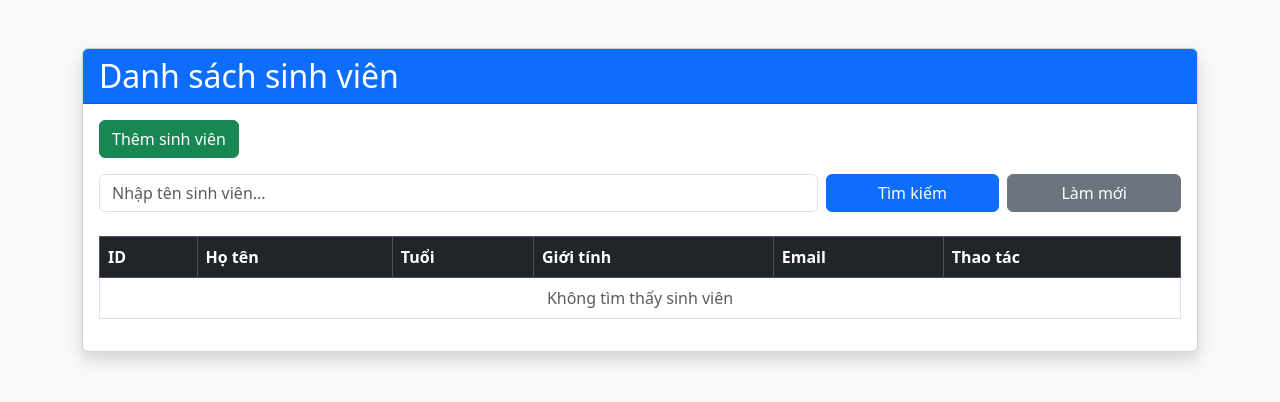
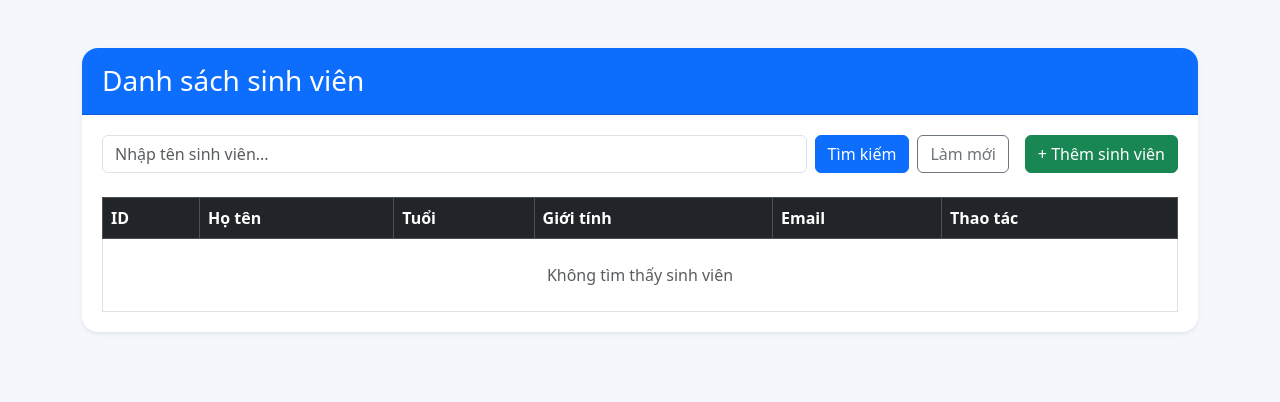
Before and after one commit to TanVyIT/baigiuaky, a Spring Boot app: page /students in a window 1280 px wide. Shown: the top 402 px of the page. Run offline with Spring Boot 4, Linux system fonts and the light colour scheme.

Commit message:
Update student list and forms

```diff
--- a/src/main/resources/templates/student-form.html
+++ b/src/main/resources/templates/student-form.html
@@ -3,14 +3,14 @@
 <head>
     <meta charset="UTF-8">
     <meta name="viewport" content="width=device-width, initial-scale=1">
-    <title th:text="${student.id == 0 ? 'Thêm sinh viên' : 'Sửa sinh viên'}"></title>
+    <title th:text="${student.id == null or student.id == 0 ? 'Thêm sinh viên' : 'Sửa sinh viên'}"></title>
     <link href="https://cdn.jsdelivr.net/npm/bootstrap@5.3.8/dist/css/bootstrap.min.css" rel="stylesheet">
 </head>
 <body class="bg-light">
 <div class="container py-5">
     <div class="card shadow">
         <div class="card-header bg-primary text-white">
-            <h3 class="mb-0" th:text="${student.id == 0 ? 'Thêm sinh viên' : 'Sửa sinh viên'}"></h3>
+            <h3 class="mb-0" th:text="${student.id == null or student.id == 0 ? 'Thêm sinh viên' : 'Sửa sinh viên'}"></h3>
         </div>
         <div class="card-body">
             <form th:action="@{/students/save}" th:object="${student}" method="post">
--- a/src/main/resources/templates/students.html
+++ b/src/main/resources/templates/students.html
@@ -3,62 +3,73 @@
 <head>
     <meta charset="UTF-8">
     <meta name="viewport" content="width=device-width, initial-scale=1">
-
     <title>Danh sách sinh viên</title>
-
     <link href="https://cdn.jsdelivr.net/npm/bootstrap@5.3.8/dist/css/bootstrap.min.css"
           rel="stylesheet">
+    <style>
+        body { background: #f4f7fb; }
+        .student-card { border: 0; border-radius: 1rem; overflow: hidden; }
+        .student-card .card-header { padding: 1rem 1.25rem; }
+        .student-card .card-body { padding: 1.25rem; }
+        .table th, .table td { vertical-align: middle; }
+    </style>
 </head>
 
-<body class="bg-light">
-<div class="container py-5">
-
-    <div class="card shadow">
+<body>
+<div class="container py-4 py-lg-5">
+    <div class="card student-card shadow-sm">
         <div class="card-header bg-primary text-white">
-            <h2 class="mb-0">Danh sách sinh viên</h2>
+            <h1 class="h3 mb-0">Danh sách sinh viên</h1>
         </div>
 
         <div class="card-body">
-            <div th:if="${message}" class="alert alert-success" th:text="${message}"></div>
-            <div class="mb-3">
-                <a th:href="@{/students/new}" class="btn btn-success">Thêm sinh viên</a>
-            </div>
+            <div th:if="${message}" class="alert alert-success" role="alert"
+                 th:text="${message}"></div>
 
+            <div class="d-flex flex-column flex-lg-row align-items-stretch gap-3 mb-4">
                 <form th:action="@{/students}" method="get"
-                  class="row g-2 mb-4">
-
-                <div class="col-md-8">
-                    <input type="text"
+                      class="row g-2 flex-grow-1">
+                    <div class="col">
+                        <label for="student-search" class="visually-hidden">
+                            Tìm theo tên sinh viên
+                        </label>
+                        <input id="student-search"
+                               type="search"
                                name="keyword"
                                th:value="${keyword}"
                                class="form-control"
                                placeholder="Nhập tên sinh viên...">
                     </div>
 
-                <div class="col-md-2">
-                    <button class="btn btn-primary w-100" type="submit">
+                    <div class="col-auto">
+                        <button class="btn btn-primary" type="submit">
                             Tìm kiếm
                         </button>
                     </div>
 
-                <div class="col-md-2">
-                    <a th:href="@{/students}"
-                       class="btn btn-secondary w-100">
+                    <div class="col-auto">
+                        <a th:href="@{/students}" class="btn btn-outline-secondary">
                             Làm mới
                         </a>
                     </div>
                 </form>
 
+                <a th:href="@{/students/new}"
+                   class="btn btn-success text-nowrap">
+                    + Thêm sinh viên
+                </a>
+            </div>
+
             <div class="table-responsive">
-                <table class="table table-bordered table-hover align-middle">
+                <table class="table table-bordered table-hover align-middle mb-0">
                     <thead class="table-dark">
                     <tr>
-                        <th>ID</th>
-                        <th>Họ tên</th>
-                        <th>Tuổi</th>
-                        <th>Giới tính</th>
-                        <th>Email</th>
-                        <th>Thao tác</th>
+                        <th scope="col">ID</th>
+                        <th scope="col">Họ tên</th>
+                        <th scope="col">Tuổi</th>
+                        <th scope="col">Giới tính</th>
+                        <th scope="col">Email</th>
+                        <th scope="col">Thao tác</th>
                     </tr>
                     </thead>
 
@@ -69,24 +80,30 @@
                         <td th:text="${student.age}"></td>
                         <td th:text="${student.gender}"></td>
                         <td th:text="${student.email}"></td>
-
-                        <td>
+                        <td class="text-nowrap">
+                            <div class="d-flex flex-wrap gap-1">
                                 <a th:href="@{/students/{id}(id=${student.id})}"
                                    class="btn btn-info btn-sm">
                                     Chi tiết
                                 </a>
                                 <a th:href="@{/students/{id}/edit(id=${student.id})}"
-                                         class="btn btn-warning btn-sm">Sửa</a>
+                                   class="btn btn-warning btn-sm">
+                                    Sửa
+                                </a>
                                 <form th:action="@{/students/{id}/delete(id=${student.id})}"
-                                             method="post" class="d-inline">
-                                          <button type="submit" class="btn btn-danger btn-sm"
-                                                     onclick="return confirm('Bạn có chắc muốn xóa sinh viên này?')">Xóa</button>
+                                      method="post"
+                                      class="d-inline"
+                                      onsubmit="return confirm('Bạn có chắc muốn xóa sinh viên này?')">
+                                    <button type="submit" class="btn btn-danger btn-sm">
+                                        Xóa
+                                    </button>
                                 </form>
+                            </div>
                         </td>
                     </tr>
 
                     <tr th:if="${#lists.isEmpty(students)}">
-                        <td colspan="6" class="text-center text-muted">
+                        <td colspan="6" class="text-center text-muted py-4">
                             Không tìm thấy sinh viên
                         </td>
                     </tr>
@@ -95,7 +112,6 @@
             </div>
         </div>
     </div>
-
 </div>
 </body>
 </html>
```
Also changed, not shown: src/main/resources/static/index.html (+10 -1 lines). Lines whose indentation alone changed are shown as unchanged.
